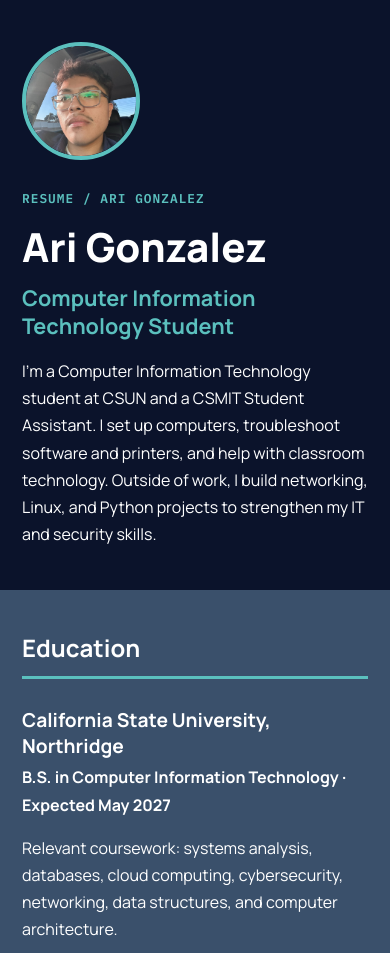
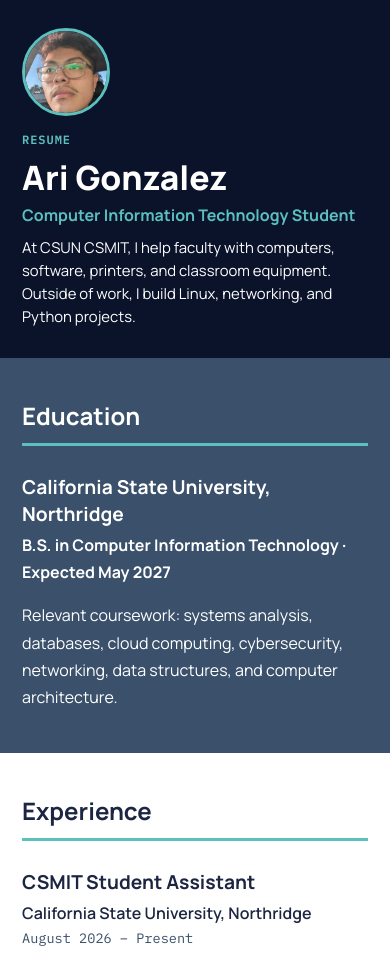
Before and after one commit to aimargz/comp484-hw6, a plain HTML site: page index.html in a window 390 px wide. Shown: the top 953 px of the page. Drawn offline with Linux system fonts and the light colour scheme.

Commit message:
Improve portrait framing and mobile header

```diff
--- a/css/styles.css
+++ b/css/styles.css
@@ -63,27 +63,44 @@ header {
 .intro {
     display: flex;
     align-items: center;
-    gap: 42px;
+    gap: 28px;
+    padding-top: 42px;
+    padding-bottom: 42px;
+}
+
+.profile-frame {
+    width: 148px;
+    height: 148px;
+    flex: 0 0 148px;
+    overflow: hidden;
+    border: 3px solid #5BC0BE;
+    border-radius: 50%;
 }
 
 .profile-image {
-    width: 180px;
-    height: 180px;
-    flex: 0 0 180px;
+    display: block;
+    width: 100%;
+    height: 100%;
     object-fit: cover;
     object-position: center;
-    border: 4px solid #5BC0BE;
-    border-radius: 50%;
+    transform: scale(1.34);
+}
+
+header h1 {
+    font-size: clamp(2.2rem, 5vw, 3.25rem);
+    margin-bottom: 8px;
 }
 
 header h2 {
     color: #5BC0BE;
-    font-size: 1.35rem;
-    margin-bottom: 18px;
+    font-size: 1.1rem;
+    margin-bottom: 12px;
 }
 
 header p:last-child {
     max-width: 620px;
+    font-size: .96rem;
+    line-height: 1.6;
     margin-bottom: 0;
 }
 
@@ -93,11 +110,11 @@ header p:last-child {
 
 .eyebrow {
     color: #5BC0BE;
-    font-size: .8rem;
+    font-size: .75rem;
     font-weight: 600;
     letter-spacing: .08em;
     text-transform: uppercase;
-    margin-bottom: 14px;
+    margin-bottom: 8px;
 }
 
 footer {
@@ -232,11 +249,27 @@ footer h2 {
 
     .intro {
         display: block;
+        padding-top: 28px;
+        padding-bottom: 30px;
     }
 
-    .profile-image {
-        width: 118px;
-        height: 118px;
-        margin-bottom: 20px;
+    .profile-frame {
+        width: 88px;
+        height: 88px;
+        margin-bottom: 14px;
+    }
+
+    header h1 {
+        font-size: 2.1rem;
+    }
+
+    header h2 {
+        font-size: 1rem;
+        margin-bottom: 10px;
+    }
+
+    header p:last-child {
+        font-size: .93rem;
+        line-height: 1.55;
     }
 }
--- a/index.html
+++ b/index.html
@@ -14,12 +14,14 @@
     <!-- // Intro -->
     <header>
         <div class="content-wrap intro">
-            <img class="profile-image" src="images/ari-photo.jpeg" alt="Portrait of Ari Gonzalez" width="200" height="200">
+            <div class="profile-frame">
+                <img class="profile-image" src="images/ari-photo.jpeg" alt="Portrait of Ari Gonzalez" width="200" height="200">
+            </div>
             <div>
-                <p class="eyebrow">Resume / Ari Gonzalez</p>
+                <p class="eyebrow">Resume</p>
                 <h1>Ari Gonzalez</h1>
                 <h2>Computer Information Technology Student</h2>
-                <p>I'm a Computer Information Technology student at CSUN and a CSMIT Student Assistant. I set up computers, troubleshoot software and printers, and help with classroom technology. Outside of work, I build networking, Linux, and Python projects to strengthen my IT and security skills.</p>
+                <p>At CSUN CSMIT, I help faculty with computers, software, printers, and classroom equipment. Outside of work, I build Linux, networking, and Python projects.</p>
             </div>
         </div>
     </header>
```
